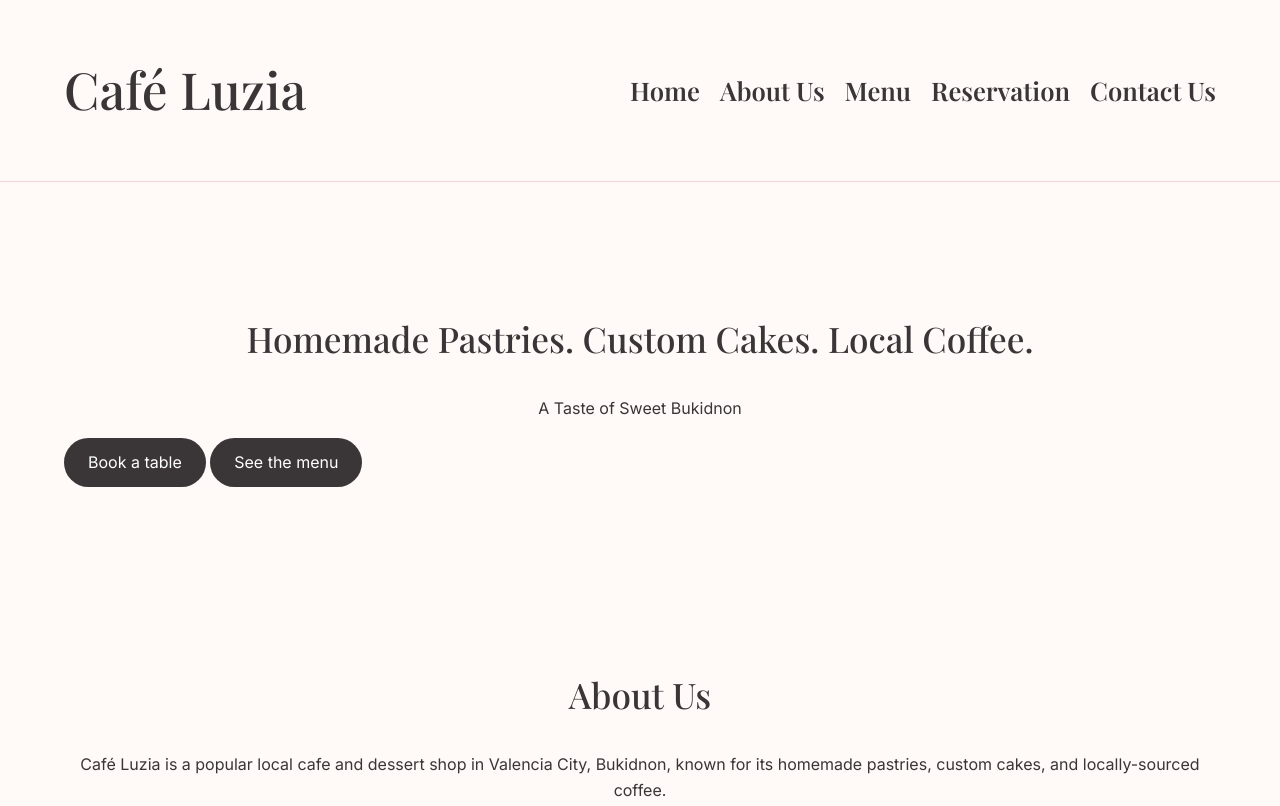
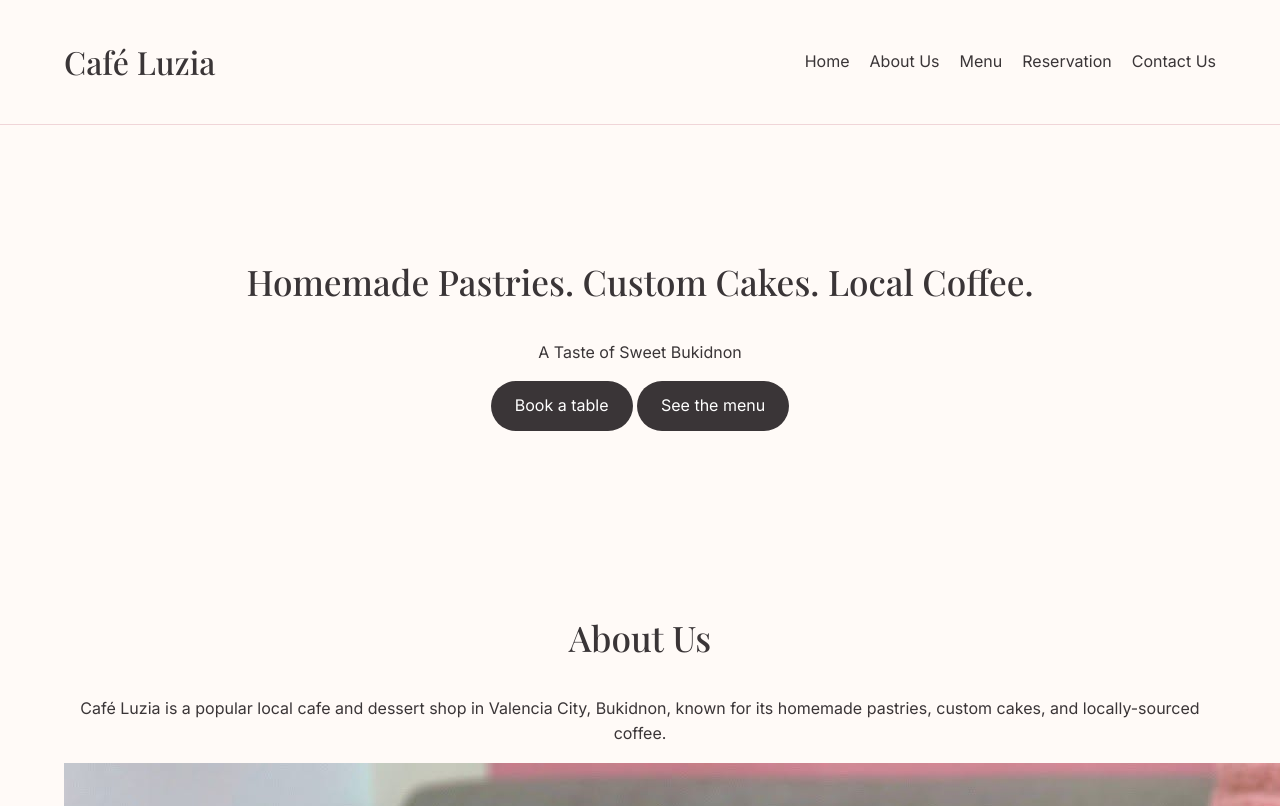
Before and after one commit to quimlatclarissm-01/quimlat-website, a plain HTML site: page index.html in a window 1280 px wide. Shown: the top 806 px of the page. Drawn offline with nearby package versions, Linux system fonts and the light colour scheme; a web font is replaced by a local one.

Commit message:
fix css style for hero

```diff
--- a/css/style.css
+++ b/css/style.css
@@ -16,6 +16,7 @@ body {
 h1,h2,h3,h4 {
     font-family: "Playfair Display", serif;
     font-weight: 500;
+    text-align: center;
 }
 
 h2 {
@@ -57,12 +58,15 @@ header {
   border-bottom: 1px solid #f0d5d8;
 }
 
-.top {
-  font-family: "Playfair Display", serif;
-  font-size: 1.6rem;
-  font-weight: 600;
-  color: #3a3537;
-  text-decoration: none;
+.hero {
+  text-align: center;
+}
+
+.hero-actions {
+  display: flex;
+  justify-content: center;
+  gap: 1rem;
+  flex-wrap: wrap;
 }
 
 nav {
```
